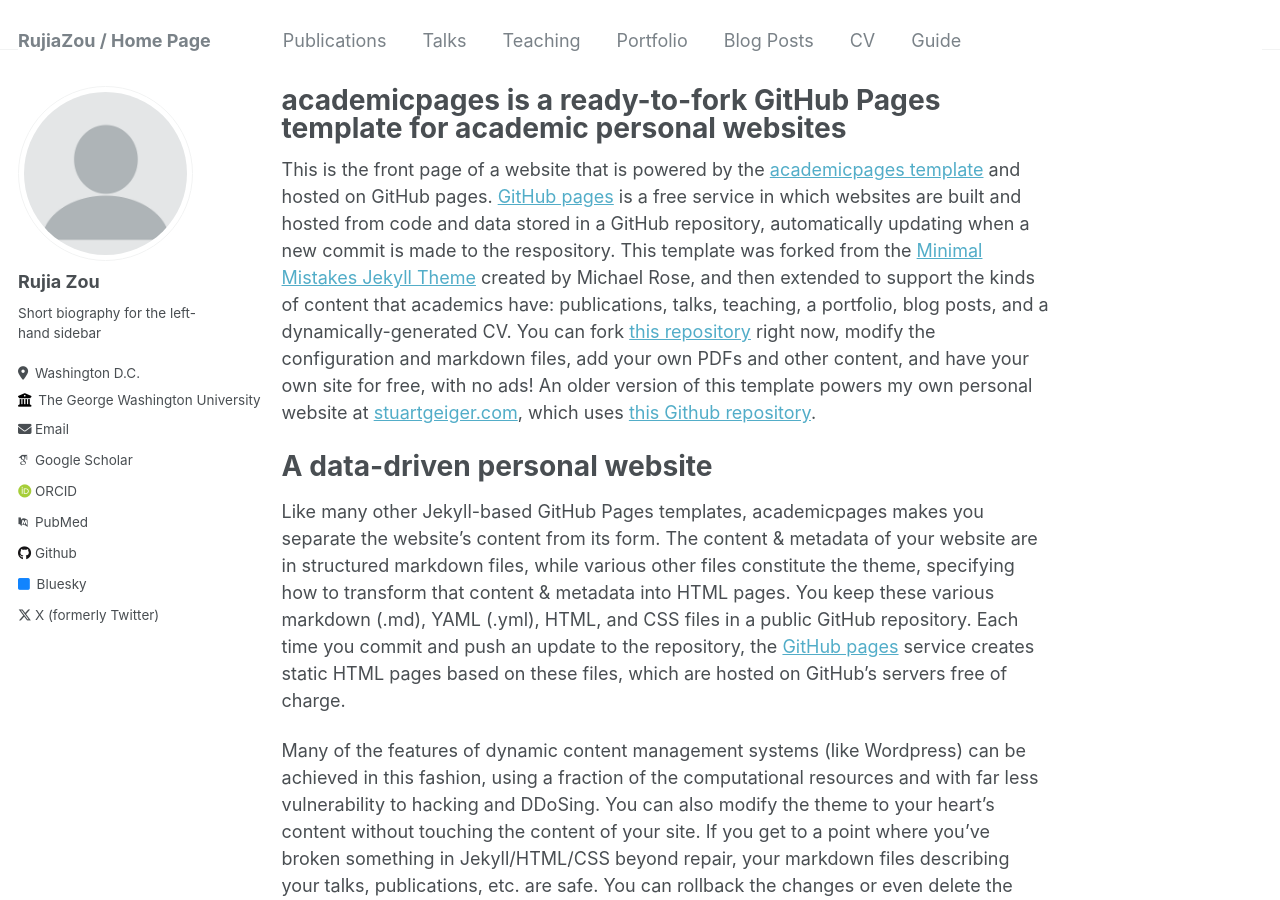
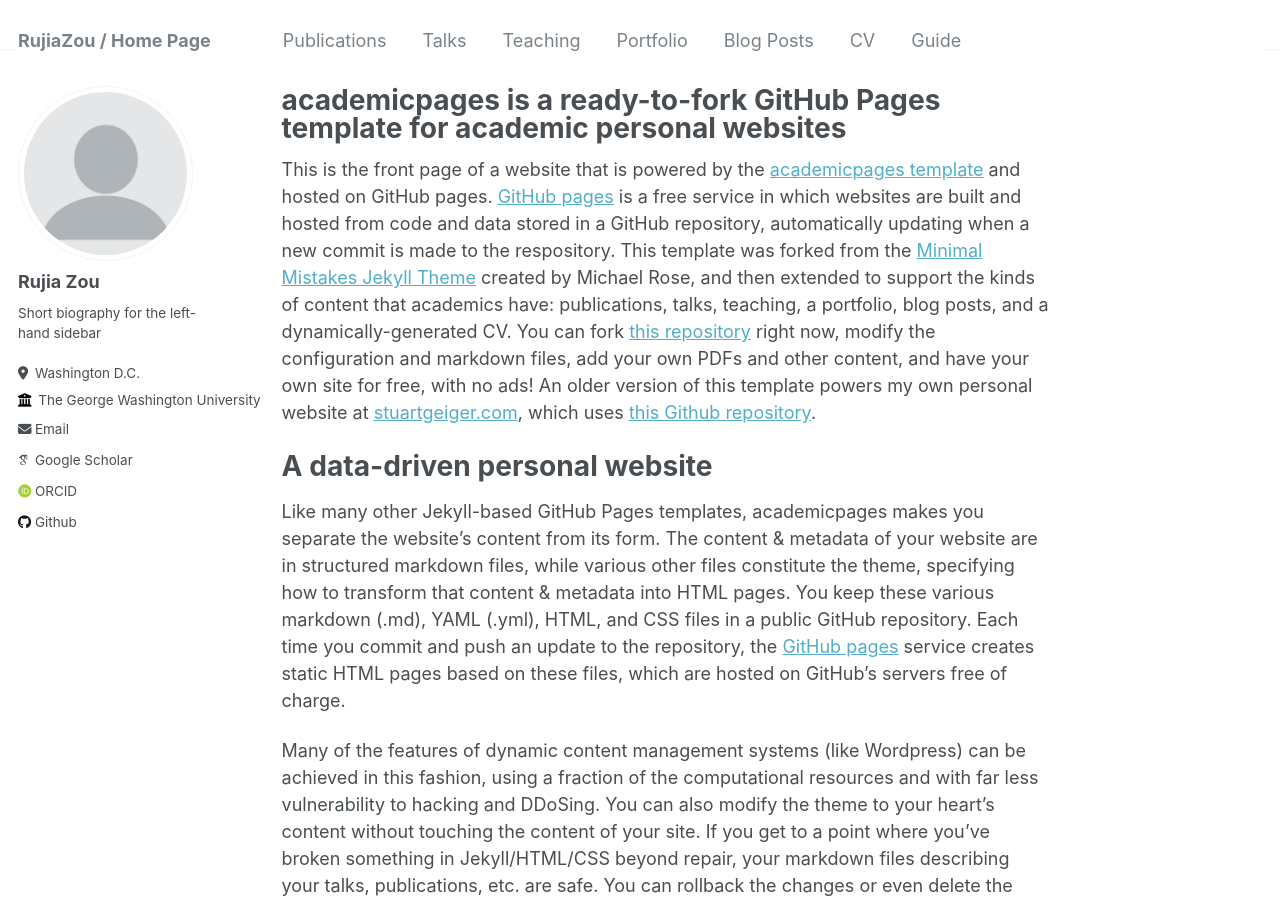
Before and after one commit to RujiaZou/RujiaZou.github.io, a Jekyll site: the page built from _pages/about.md, in a window 1280 px wide and 900 px high. Built offline with Jekyll 4.4.1, drawn with Linux system fonts in a browser that asks for light colours; some web fonts are replaced; part of the change alters nothing that is shown.

Commit message:
Update _config.yml

```diff
--- a/_config.yml
+++ b/_config.yml
@@ -32,10 +32,10 @@ author:
 
   # Academic websites
   arxiv            : # URL - Update with the correct link to your profile
-  googlescholar    : "https://scholar.google.com/citations?user=PS_CX0AAAAAJ"
+  googlescholar    : "https://scholar.google.com/citations?hl=en&user=bGl2MU4AAAAJ"
   impactstory      : # URL
   orcid            : "http://orcid.org/yourorcidurl"
-  pubmed           : "https://www.ncbi.nlm.nih.gov/pubmed/?term=john+snow"
+  pubmed           : # URL
   researchgate     : # URL
 
   # Repositories and software development
@@ -47,7 +47,7 @@ author:
   stackoverflow    : # User number or user number and name (i.e., use "1" or "1/jeff-atwood")
 
   # Social media
-  bluesky          : "bsky.app" # Replace this with you Bluesky username
+  bluesky          : # Username
   facebook         : # Username
   flickr           : # Username
   foursquare       : # Username
@@ -64,7 +64,7 @@ author:
   steam            : # Username
   telegram         : # URL
   tumblr           : # Username
-  twitter          : "UniofOxford"  # Replace this with your X / Twitter handle
+  twitter          : # Username
   vine             : # Username
   weibo            : # Username
   wikipedia        : # Username
```
